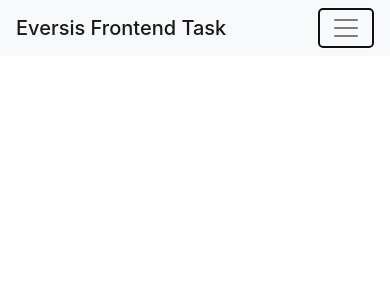
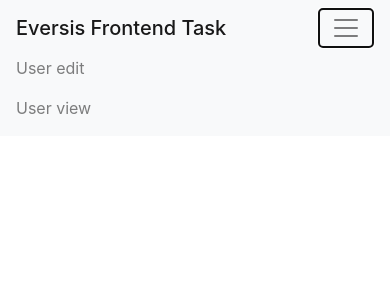
Before and after one commit to pawtwa/eversis-frontend-task, an Angular app: page /user in a window 390 px wide. Both pictures are taken after a click on the button "Toggle navigation". Shown: the top 300 px of the page. Built offline with nearby package versions, Linux system fonts and the light colour scheme.

Commit message:
Create collapsed menu for mobile

```diff
--- a/package.json
+++ b/package.json
@@ -24,9 +24,9 @@
     "@angular/platform-browser": "^7.2.11",
     "@angular/platform-browser-dynamic": "^7.2.11",
     "@angular/router": "^7.2.11",
+    "@ng-bootstrap/ng-bootstrap": "^4.1.1",
     "bootstrap": "^4.3.1",
     "core-js": "^2.6.5",
-    "ngx-bootstrap": "^4.0.0",
     "rxjs": "^6.4.0",
     "tslib": "^1.9.3",
     "zone.js": "^0.9.0"
--- a/src/app/app.component.html
+++ b/src/app/app.component.html
@@ -1,5 +1,5 @@
 <app-header></app-header>
-<main>
+<main id="main-wrapper">
     <div class="container">
         <router-outlet></router-outlet>
     </div>
--- a/src/app/app.component.scss
+++ b/src/app/app.component.scss
@@ -0,0 +1,3 @@
+#main-wrapper {
+    margin-top: 56px;
+}
--- a/src/app/app.module.ts
+++ b/src/app/app.module.ts
@@ -1,6 +1,5 @@
 import { BrowserModule } from '@angular/platform-browser';
 import { NgModule } from '@angular/core';
-import { CollapseModule } from 'ngx-bootstrap/collapse';
 
 import { AppRoutingModule } from './app-routing.module';
 import { AppComponent } from './app.component';
@@ -17,8 +16,7 @@ import { HomeComponent } from './home/home.component';
   imports: [
     BrowserModule,
     SharedModule,
-    AppRoutingModule,
-    CollapseModule.forRoot()
+    AppRoutingModule
   ],
   providers: [],
   bootstrap: [AppComponent]
--- a/src/app/header/header.component.html
+++ b/src/app/header/header.component.html
@@ -1,13 +1,25 @@
-<nav class="navbar navbar-expand-lg navbar-light bg-light">
+<nav class="navbar navbar-expand-lg navbar-light bg-light fixed-top">
   <a class="navbar-brand mb-0 h1" href="#" (click)="$event.preventDefault()" routerLink="/">Eversis Frontend Task</a>
-  <button class="navbar-toggler" type="button" data-toggle="collapse" data-target="#navbarSupportedContent" aria-controls="navbarSupportedContent" aria-expanded="false" aria-label="Toggle navigation">
+  <button class="navbar-toggler"
+    type="button"
+    data-toggle="collapse"
+    data-target="#navbarSupportedContent"
+    aria-controls="navbarSupportedContent"
+    aria-label="Toggle navigation"
+    (click)="isCollapsed = !isCollapsed"
+    [attr.aria-expanded]="!isCollapsed"
+  >
     <span class="navbar-toggler-icon"></span>
   </button>
 
-  <div class="collapse navbar-collapse" id="navbarSupportedContent">
+  <div
+    class="collapse navbar-collapse"
+    id="navbarSupportedContent"
+    [ngbCollapse]="isCollapsed"
+  >
     <ul class="navbar-nav mr-auto">
-      <li class="nav-item"><a class="nav-link" href="#" (click)="$event.preventDefault()" routerLink="/user/edit">User edit</a></li>
-      <li class="nav-item"><a class="nav-link" href="#" (click)="$event.preventDefault()" routerLink="/user/view">User view</a></li>
+      <li class="nav-item"><a class="nav-link" href="#" (click)="preventDefaultMenuClick($event)" routerLink="/user/edit">User edit</a></li>
+      <li class="nav-item"><a class="nav-link" href="#" (click)="preventDefaultMenuClick($event)" routerLink="/user/view">User view</a></li>
     </ul>
   </div>
 </nav>
--- a/src/app/header/header.component.ts
+++ b/src/app/header/header.component.ts
@@ -6,10 +6,15 @@ import { Component, OnInit } from '@angular/core';
   styleUrls: ['./header.component.scss']
 })
 export class HeaderComponent implements OnInit {
+  isCollapsed = true;
 
   constructor() { }
 
   ngOnInit() {
   }
 
+  preventDefaultMenuClick(event) {
+    event.preventDefault();
+    this.isCollapsed = true;
+  }
 }
--- a/src/app/shared/shared.module.ts
+++ b/src/app/shared/shared.module.ts
@@ -1,4 +1,5 @@
 import { NgModule } from '@angular/core';
+import { NgbCollapseModule } from '@ng-bootstrap/ng-bootstrap';
 // import { CommonModule } from '@angular/common';
 
 import { UserService } from './services/user.service';
@@ -8,8 +9,10 @@ import { UserService } from './services/user.service';
   ],
   imports: [
     // CommonModule
+    NgbCollapseModule
   ],
   exports: [
+    NgbCollapseModule
   ],
   providers: [
     UserService
--- a/src/app/user/view/view.component.html
+++ b/src/app/user/view/view.component.html
@@ -14,7 +14,7 @@
 
       <div class="row" *ngIf="hasAccess === 1">
         <div class="col">
-          <div class="mx-auto" style="width: 500px; height: 500px;">
+          <div class="mx-auto" style="max-width: 500px; max-height: 500px;">
               <img
               src="https://upload.wikimedia.org/wikipedia/commons/thumb/c/cf/Angular_full_color_logo.svg/1024px-Angular_full_color_logo.svg.png"
               class="img-fluid"
```
Also changed, not shown: 1 other file (tests, documents, lock files or other folders).
